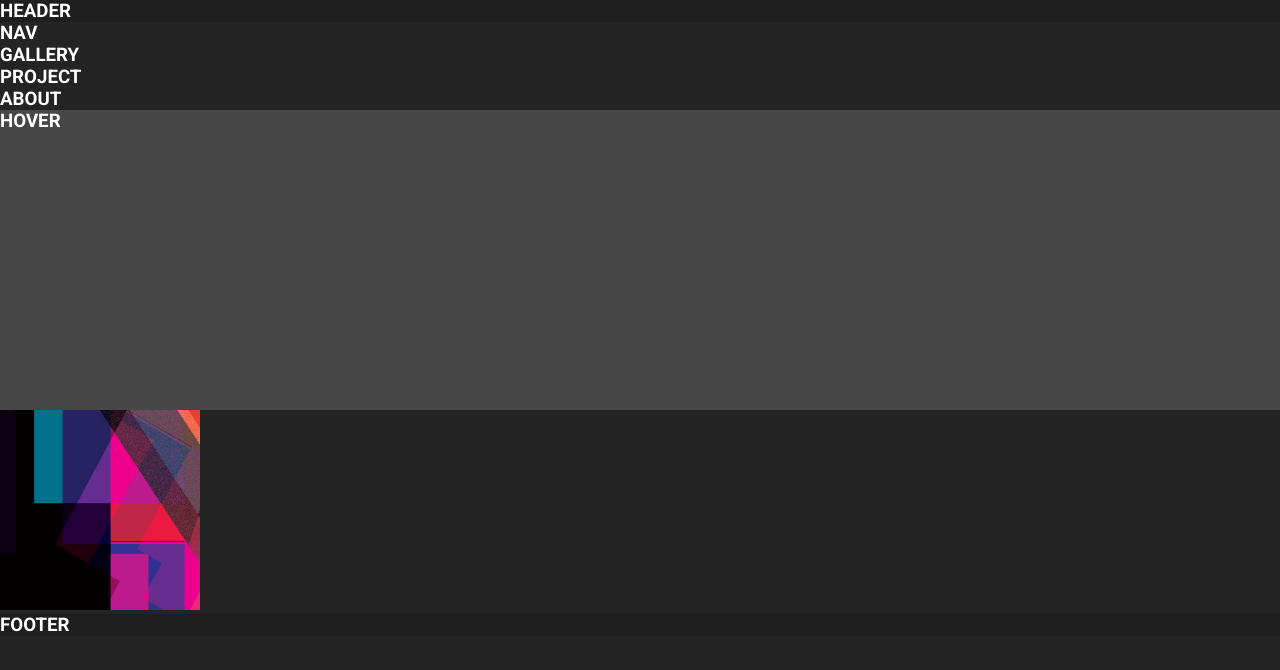
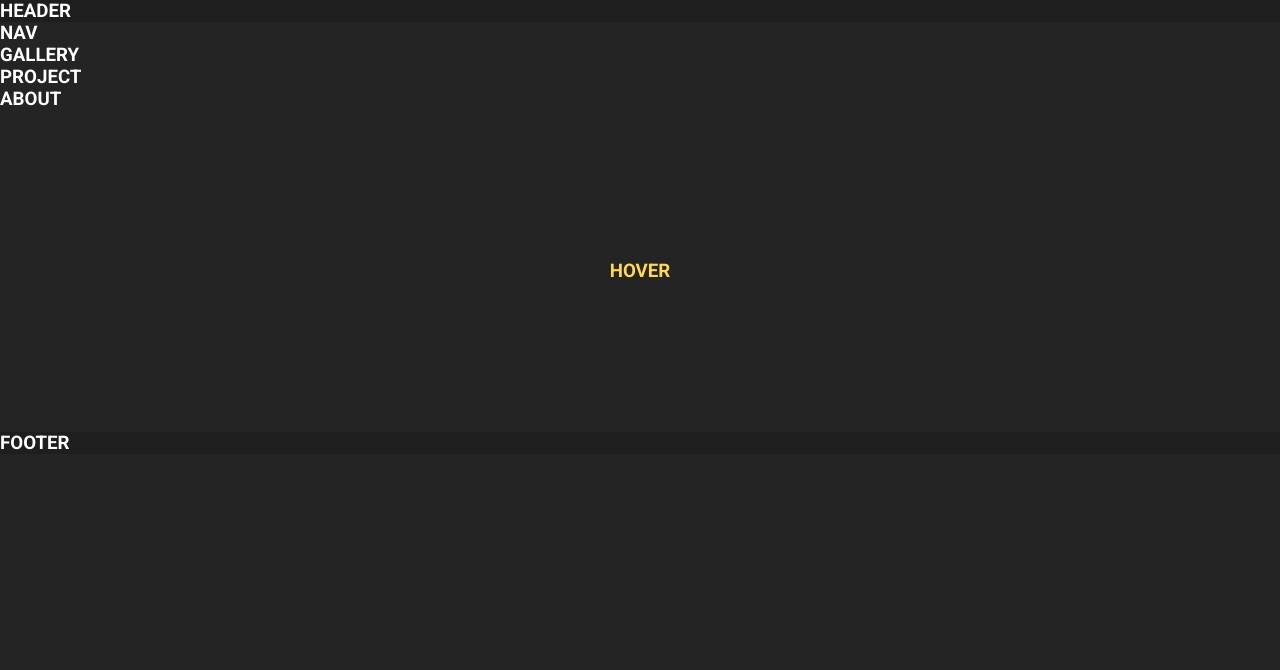
Before and after one commit to WildPastry/WhatIsWildPastry, a Next.js app: page / in a window 1280 px wide. Shown: the top 670 px of the page. Built offline with nearby package versions, Linux system fonts and the light colour scheme.

Commit message:
Finish hover image function

```diff
--- a/src/components/Main.tsx
+++ b/src/components/Main.tsx
@@ -33,7 +33,7 @@ const Main: React.FC = (): JSX.Element => {
     ? styles.showLoading
     : styles.hideLoading;
 
-  const renderMain = (): JSX.Element => {
+  const renderPage = (): JSX.Element => {
     return (
       <main aria-label='Main Section'>
         <section className={shouldShowLoading}>
@@ -46,7 +46,7 @@ const Main: React.FC = (): JSX.Element => {
     );
   };
   // Error logic
-  return pageData.isError ? <div>Error</div> : renderMain();
+  return pageData.isError ? <div>Error</div> : renderPage();
 };
 
 // EXPORT Main
--- a/src/components/features/hover/Hover.module.scss
+++ b/src/components/features/hover/Hover.module.scss
@@ -1,16 +1,16 @@
 @import '../../../styles/variables/colour.module';
 
 .hover {
-  height: 300px;
-  background: $grey-200;
+  display: flex;
+  justify-content: center;
+  margin: 150px auto;
+  &__title {
+    cursor: default;
+    text-align: center;
+    color: $yellow;
+  }
+  &__image {
+    position: absolute;
+    pointer-events: none;
+  }
 }
-
-.showImage {
-  // display: block;
-  background: $grey;
-}
-
-.hideImage {
-  background: $purple;
-  // display: none;
-}
--- a/src/components/features/hover/Hover.tsx
+++ b/src/components/features/hover/Hover.tsx
@@ -1,15 +1,10 @@
-/* eslint-disable no-console */
-import { useEffect, useState } from 'react';
-import Image from 'next/image';
-import pastry from './../../../../public/images/pastry.jpg';
+import Image from 'next/future/image';
 import styles from './Hover.module.scss';
+import { useState } from 'react';
 
 const Hover: React.FC = (): JSX.Element => {
-  const [ hover, setHover ] = useState(false);
-
-  useEffect((): void => {
-    console.log(hover);
-  }, [hover]);
+  const [hover, setHover] = useState(false);
+  const [coords, setCoords] = useState({ x: 0, y: 0 });
 
   const showHover = (): void => {
     setHover(true);
@@ -19,12 +14,38 @@ const Hover: React.FC = (): JSX.Element => {
     setHover(false);
   };
 
+  const handleMouseMove = (event: {
+    clientX: number;
+    clientY: number;
+  }): void => {
+    setCoords({
+      x: event.clientX - 100,
+      y: event.clientY - 100
+    });
+  };
+
   return (
-    <section aria-label='Hover Section'>
-      <h3 onMouseEnter={showHover} onMouseLeave={hideHover} className={styles.hover}>
+    <section aria-label='Hover Section' className={styles.hover}>
+      <h3
+        onMouseMove={handleMouseMove}
+        onMouseEnter={showHover}
+        onMouseLeave={hideHover}
+        className={styles.hover__title}>
         HOVER
       </h3>
-      <Image src={pastry} alt='Pastry' width={200} height={200} />
+      {hover ? (
+        <Image
+          src={'/images/pastry.jpg'}
+          alt='Pastry'
+          width={200}
+          height={200}
+          style={{
+            left: coords.x,
+            top: coords.y
+          }}
+          className={styles.hover__image}
+        />
+      ) : null}
     </section>
   );
 };
```
Also changed, not shown: src/models/index.d.ts (added, +15 -0 lines), public/icon/logo.svg (renamed from public/icons/logo.svg), public/img/pastry.jpg (renamed from public/images/pastry.jpg).
